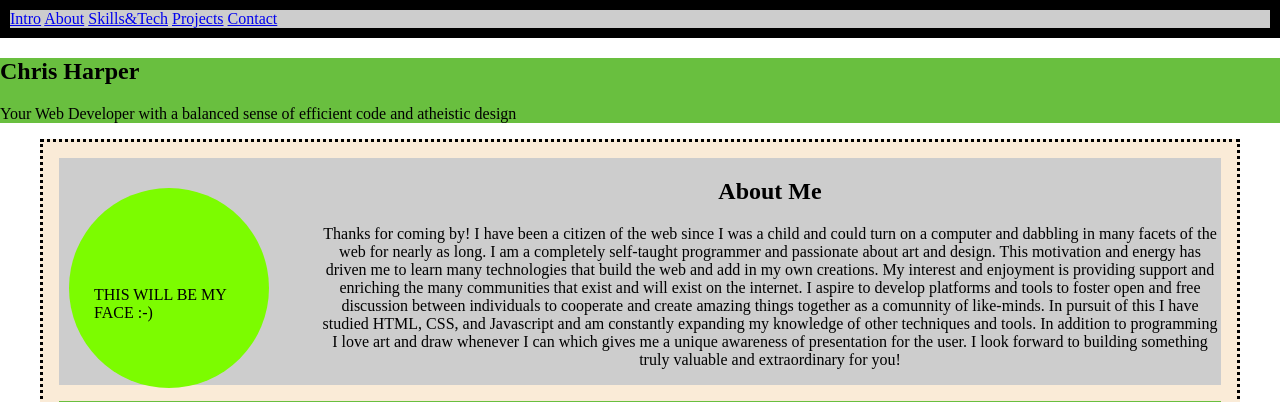
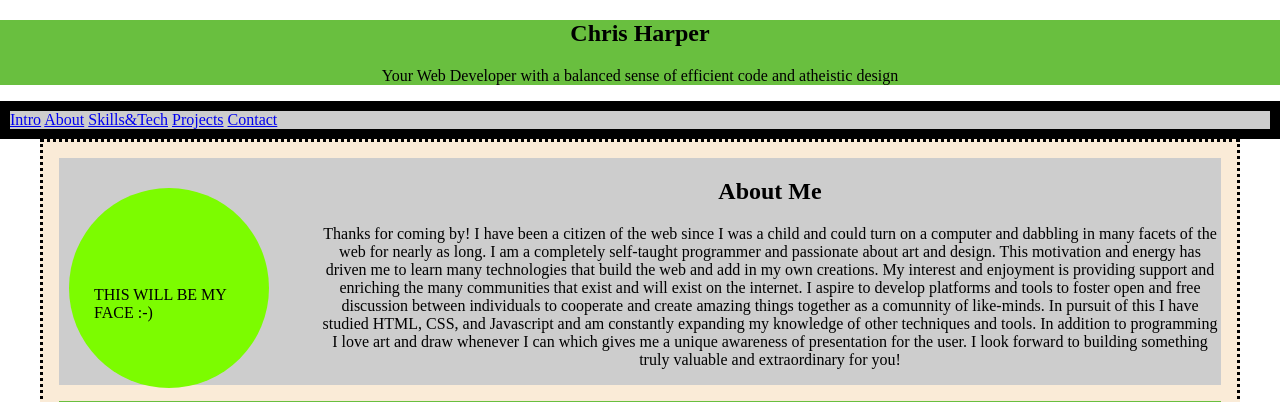
Before and after one commit to kitdev91/Portfolio, a PHP site: page / in a window 1280 px wide. Shown: the top 402 px of the page. Run offline with PHP 8.4, Linux system fonts and the light colour scheme.

Commit message:
updated to pre-tab

```diff
--- a/_styles/port-styles.css
+++ b/_styles/port-styles.css
@@ -43,6 +43,9 @@ nav {
 	background: #69BF3F;
 }
 
+.splash {
+	text-align:center;
+}
 
 /* Home
  * -----------------------*/
--- a/index.html
+++ b/index.html
@@ -8,8 +8,16 @@
 	<title>Kit Harper</title>
 </head>
 <body>
-	<!--//Opener.Begin-->
+	<!--//Intro.Begin-->
+	<section id="intro">
+		<div class="splash">
+			<h1>Chris Harper</h1>
+			<p>Your Web Developer with a balanced sense of efficient code and atheistic design</p>
+		</div>
+	</section>
+	<!--//Intro.End-->
 	<header>
+	<!--//Navigation.Begin-->
 		<nav>
 			<a href="#intro">Intro</a>
 			<a href="#about">About</a>
@@ -20,16 +28,8 @@
 		<div>
 		</div>
 	</header>
-	<!--//Open.End-->
+	<!--//Navigation.End-->
 	<main>
-	<!--//Intro.Begin-->
-	<section id="intro">
-		<div>
-			<h1>Chris Harper</h1>
-			<p>Your Web Developer with a balanced sense of efficient code and atheistic design</p>
-		</div>
-	</section>
-	<!--//Intro.End-->
 	<!--//Home.Begin-->
 	<section id="home">
 		<div class="content-wrapper">
```
